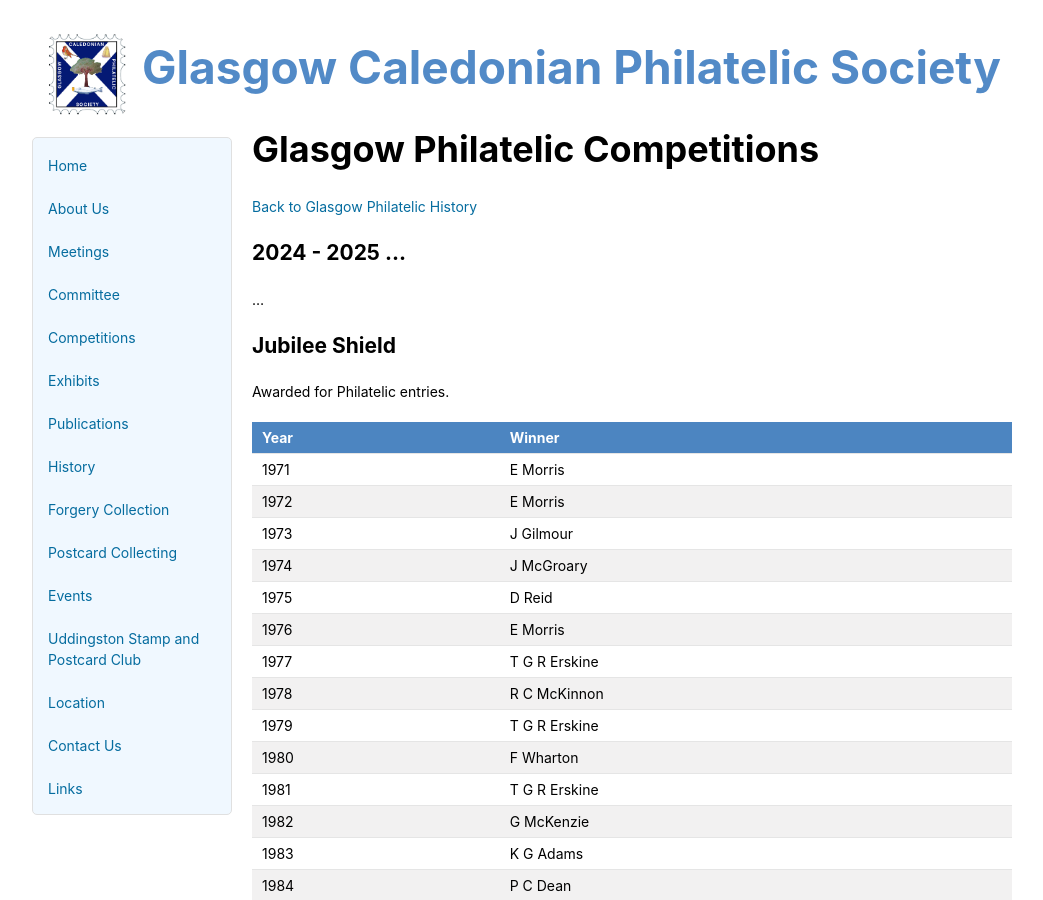
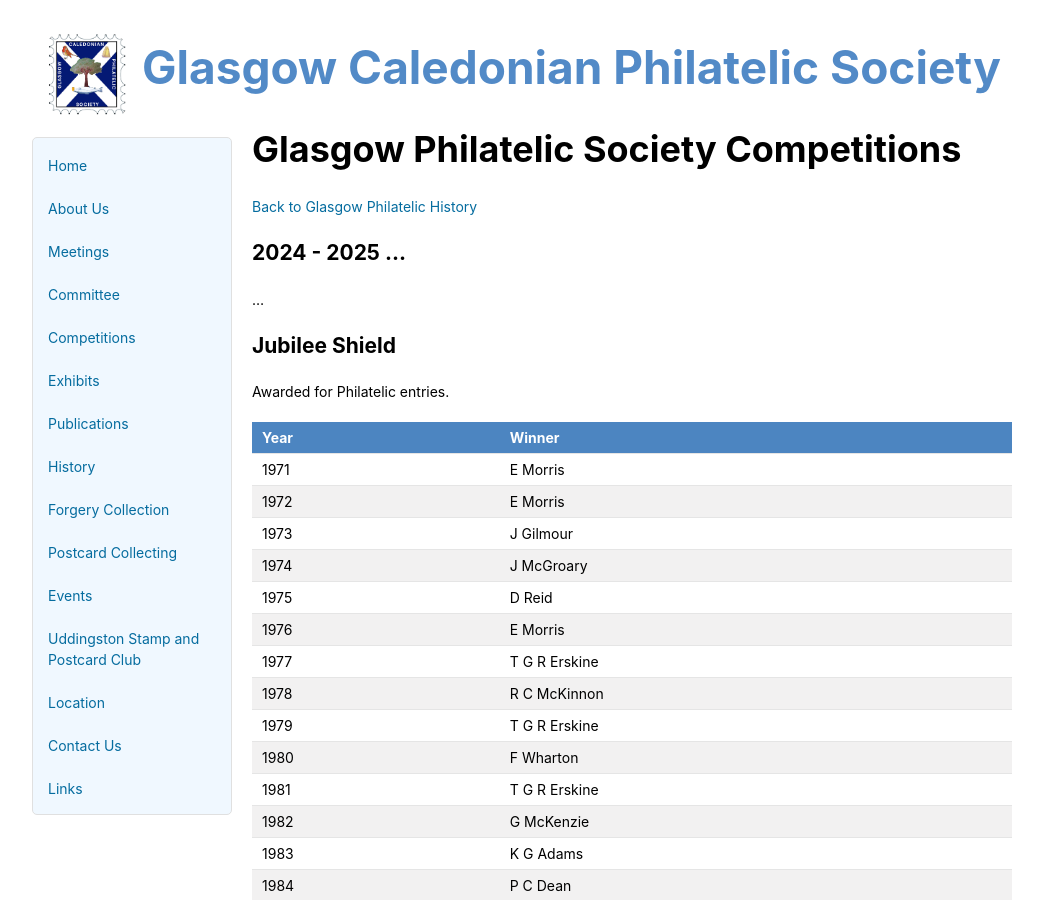
Before and after one commit to astalker/caledonian-stamps, a Jekyll site: the page built from competitions-glasgow.md, in a window 1280 px wide and 900 px high. Shown: the whole window, without its empty margins (118-1161 px from the left). Built offline with Jekyll 4.4.1, drawn with Linux system fonts in a browser that asks for light colours; our own code applies the rules of GitHub Pages for plain Markdown files.

Commit message:
Rename document to reflect society name

```diff
--- a/competitions-glasgow.md
+++ b/competitions-glasgow.md
@@ -1,4 +1,4 @@
-# Glasgow Philatelic Competitions
+# Glasgow Philatelic Society Competitions
 
 [Back to Glasgow Philatelic History](./history-glasgow)
 
```
